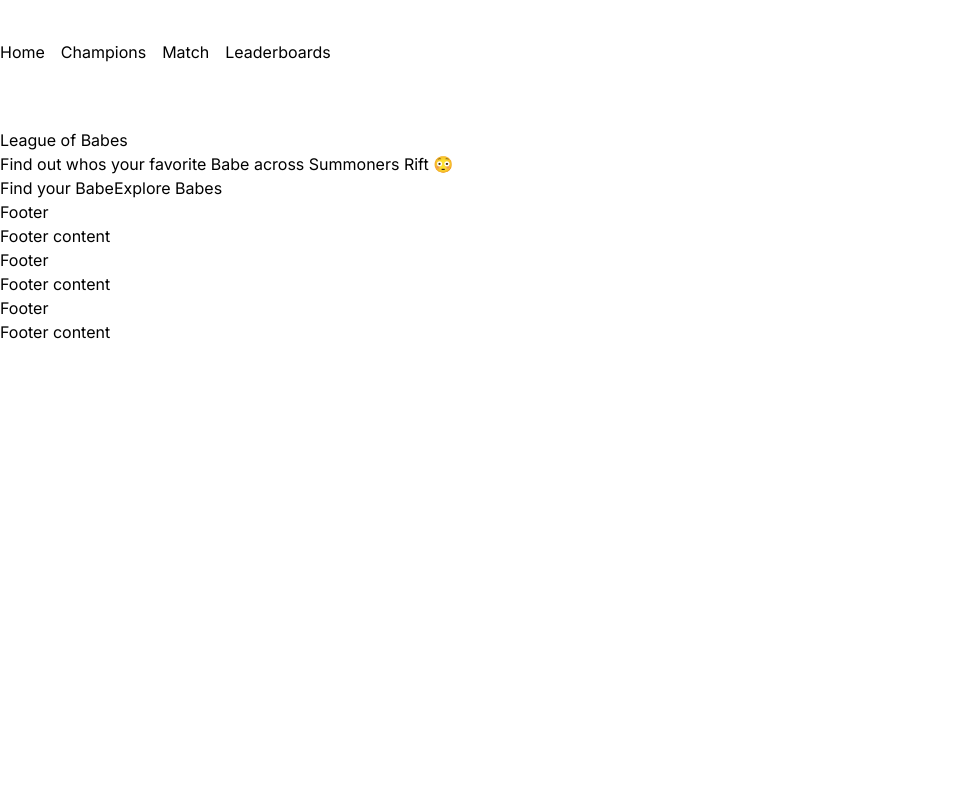
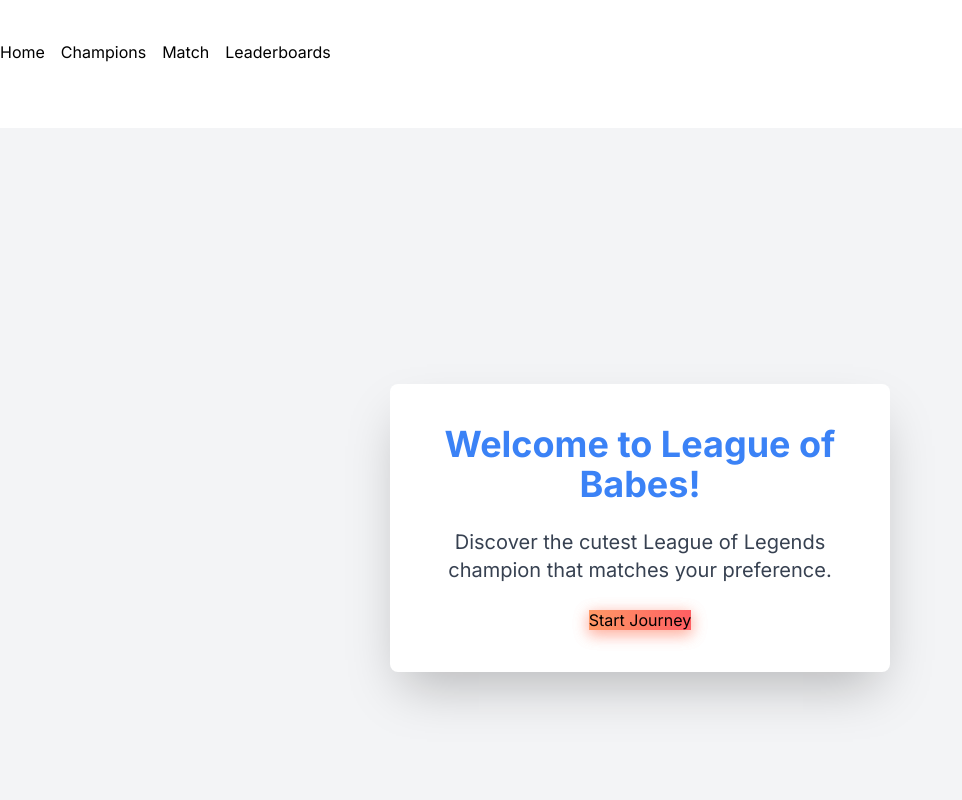
Before and after one commit to Extrieve/league-of-babes-next-app-router, a Next.js app: page / in a window 1280 px wide. Shown: the top 800 px of the page, without its empty margins (0-962 px from the left). Built offline with nearby package versions, Linux system fonts and the light colour scheme.

Commit message:
Landing Page Refactor

```diff
--- a/app/page.tsx
+++ b/app/page.tsx
@@ -1,26 +1,24 @@
-const Home = () => {
+'use client';
+
+import Link from 'next/link';
+
+const HomePage = () => {
+
   return (
-    <div className="home">
-      <h1>
-        League of Babes
-      </h1>
-      <p className="home-description">
-        Find out whos your favorite Babe across Summoners Rift 😳
-      </p>
-      <div className='go'>
-        <a href="/match">
-          <button className="home-button">
-            Find your Babe
-          </button>
-        </a>
-        <a href="/champions">
-          <button className="home-button">
-            Explore Babes
-          </button>
-        </a>
+    <div className="bg-gray-100 min-h-screen flex items-center justify-center">
+      <div className="bg-white rounded-lg shadow-2xl p-10 text-center" style={{maxWidth: '500px'}}>
+        <h1 className="text-4xl font-bold mb-6 text-blue-500">Welcome to League of Babes!</h1>
+        <p className="text-xl mb-6 text-gray-700">Discover the cutest League of Legends champion that matches your preference.</p>
+
+        <Link href="/champions" style={{
+          background: 'linear-gradient(to right, #ff9966, #ff5e62)',
+          boxShadow: '0 4px 15px 0 rgba(255, 153, 102, 0.4), 0 4px 15px 0 rgba(255, 94, 98, 0.4)'
+        }}>
+            Start Journey
+        </Link>
       </div>
     </div>
   );
 };
 
-export default Home;
+export default HomePage;
```
